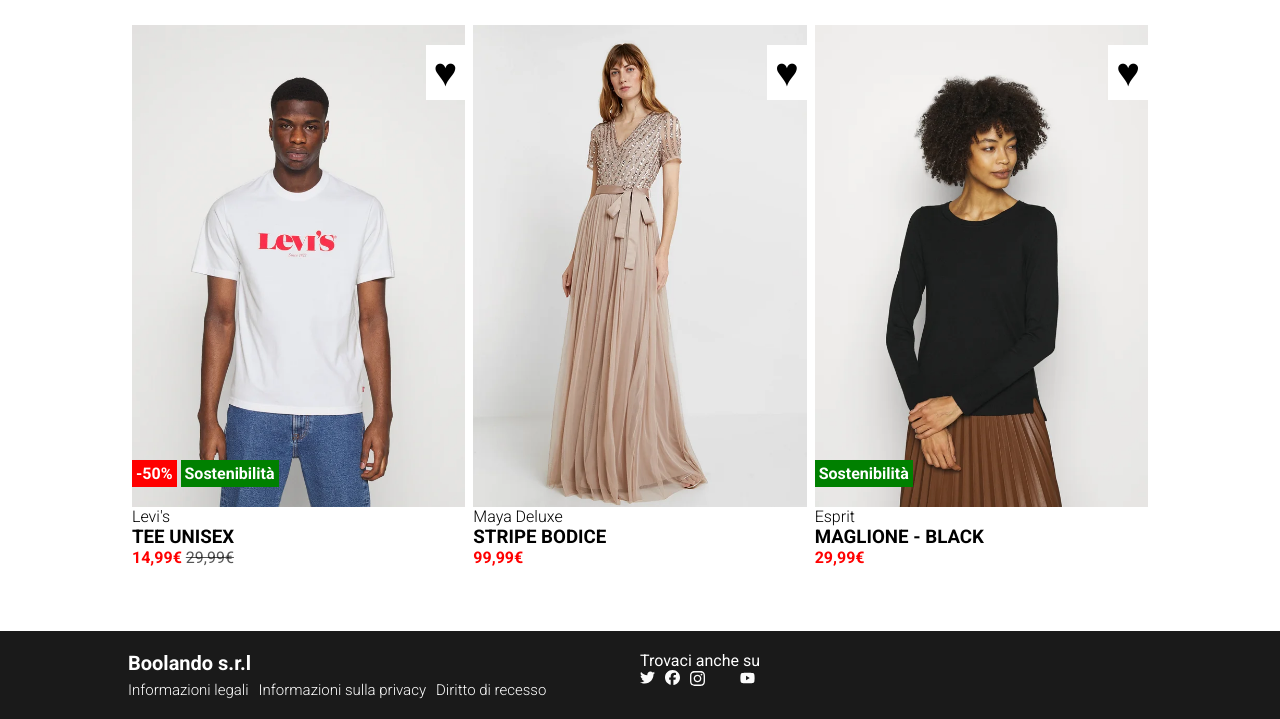
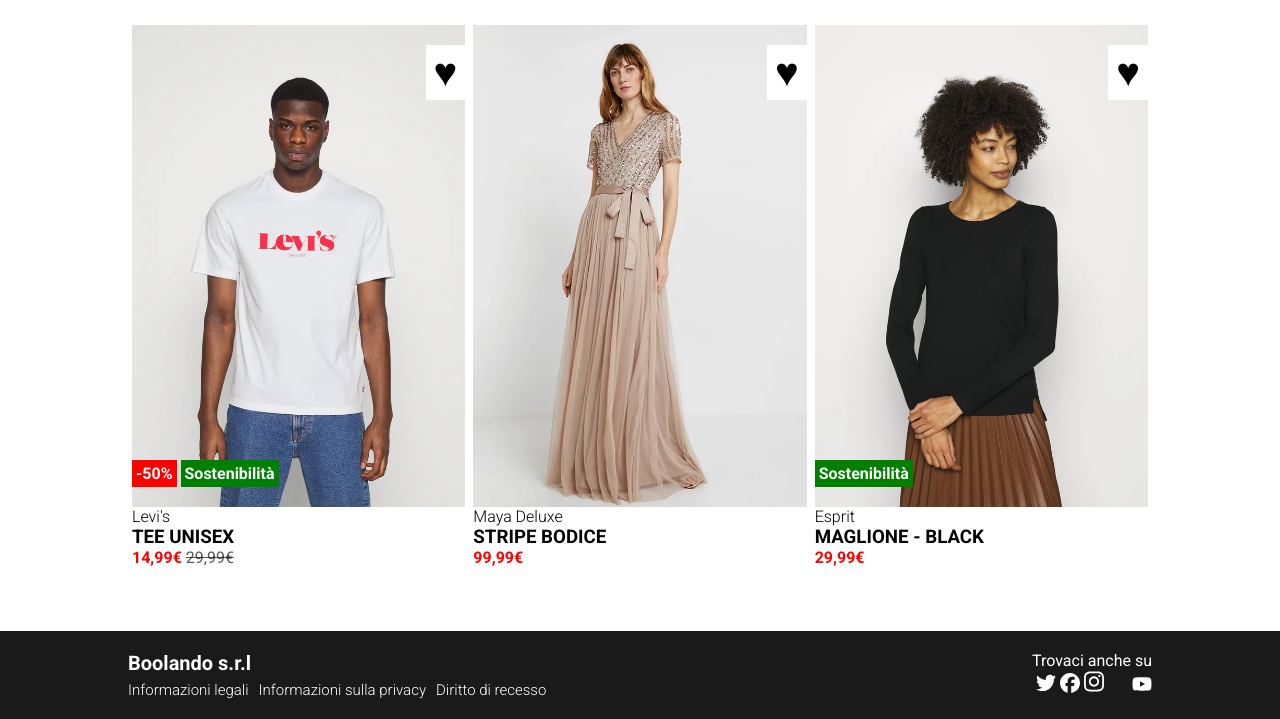
Before and after one commit to MattiaBologna/html-css-boolando, a plain HTML site: page index.html in a window 1280 px wide. Shown: the part 668-1387 px from the top of the page. Drawn offline with Linux system fonts and the light colour scheme.

Commit message:
Fix: header and footer alignments

```diff
--- a/css/style.css
+++ b/css/style.css
@@ -179,8 +179,9 @@ body {
 }
 
 .social-logos{
-    height: 15px;
-    width: 15px;
+    display: inline-block;
+    height: 20px;
+    width: 20px;
     filter: invert(100%) sepia(0%) saturate(7500%) hue-rotate(80deg) brightness(110%) contrast(98%);
 }
 
@@ -203,6 +204,22 @@ body {
 }
 
 
+/* Utilities */
+
+.text-align-left {
+    text-align: left;
+}
+
+.text-align-right {
+    text-align: right;
+}
+
+
+
+
+
+
+
 /* Debug */
 
 .debug .container {
--- a/index.html
+++ b/index.html
@@ -14,7 +14,7 @@
     <header class="page__header">
         <nav class="container">
             <div class="row">
-                <div class="col-4">
+                <div class="col-4 text-align-left">
                     <a class="header-link" href="#">Donna</a>
                     <a class="header-link" href="#">Uomo</a>
                     <a class="header-link" href="#">Bambini</a>
@@ -24,7 +24,7 @@
                         <img src="./img/boolean-logo.png" alt="Logo" class="header-logo">
                     </a>
                 </div>
-                <div class="col-4">
+                <div class="col-4 text-align-right">
                     <img class="header-icons" src="./img/user-solid.svg" alt="">
                     <img class="header-icons" src="./img/heart-solid.svg" alt="">
                     <img class="header-icons" src="./img/bag-shopping-solid.svg" alt="">
@@ -155,8 +155,9 @@
                   </div>
                 </div>
                 <div class="col-6">
-                    <div class="footer-flex">
+                    <div class="footer-flex text-align-right">
                         <span class="col-1">Trovaci anche su</span>
+                        <div class="col-1">
                             <a class="social-logos" href="#">
                                 <img src="./img/twitter.svg" alt="">
                             </a>
@@ -176,6 +177,7 @@
                     </div>
                 </div>
             </div>
+        </div>
     </footer>
 
 </body>
```
Lines whose indentation alone changed are shown as unchanged.
